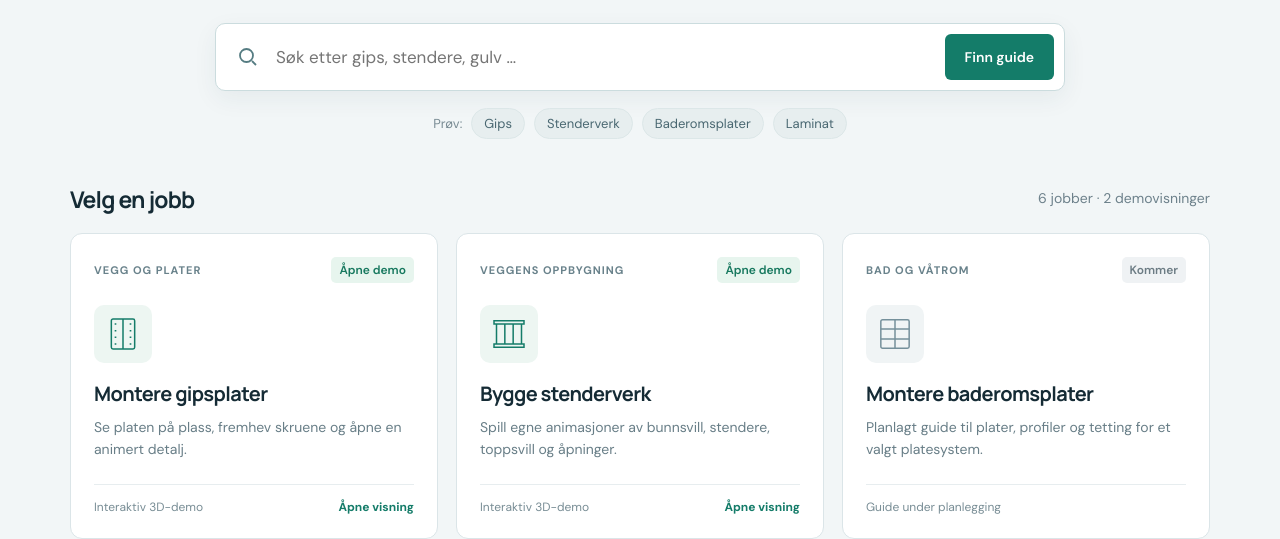
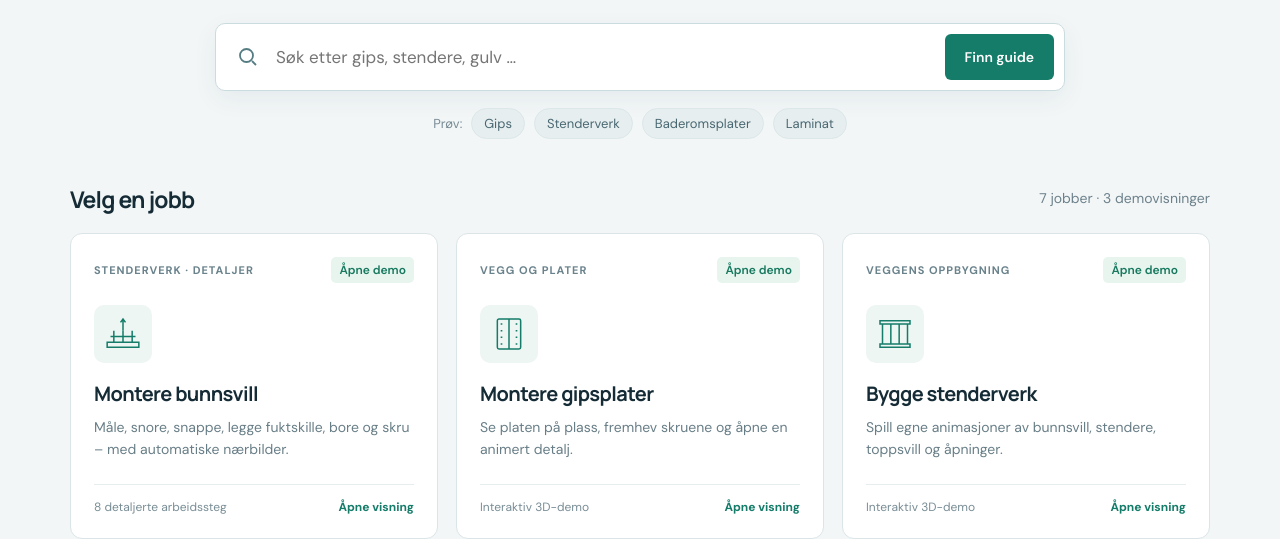
Before and after one commit to Moholdt123/monteringsguide, a plain HTML site: page index.html in a window 1280 px wide. Shown: the part 263-802 px from the top of the page. Drawn offline with Linux system fonts and the light colour scheme.

Commit message:
Connect detailed sill guide with chalk line, moisture separation and drilling

```diff
--- a/index.html
+++ b/index.html
@@ -18,12 +18,16 @@
 <button class="primary" type="submit">Finn guide</button></form>
 <div class="search-suggestions"><span>Prøv:</span><button type="button" data-query="gips">Gips</button><button type="button" data-query="stenderverk">Stenderverk</button><button type="button" data-query="baderomsplater">Baderomsplater</button><button type="button" data-query="laminat">Laminat</button></div>
 </section>
-<section aria-labelledby="guides-title" class="guides-section"><div class="guides-heading"><h2 id="guides-title">Velg en jobb</h2><p id="result-count" role="status" aria-live="polite">6 jobber · 2 demovisninger</p></div>
-<div id="guide-grid" class="guide-grid"><a class="guide-card available" href="gips.html?steg=1" data-search="gips gipsplate gipsplater skruer skrue skruing skrueavstand innfesting plate plater vegg vegger" data-name="Montere gipsplater">
+<section aria-labelledby="guides-title" class="guides-section"><div class="guides-heading"><h2 id="guides-title">Velg en jobb</h2><p id="result-count" role="status" aria-live="polite">7 jobber · 3 demovisninger</p></div>
+<div id="guide-grid" class="guide-grid"><a class="guide-card available" href="bunnsvill.html" data-search="bunnsvill svill sviller grunnmurspapp svillemembran fuktskille krittsnor rettesnor snor snore snappe oppmerking måle merke bore boring betong forankre forankring" data-name="Montere bunnsvill">
+<div class="card-top"><span class="category">STENDERVERK · DETALJER</span><span class="card-status ready">Åpne demo</span></div>
+<div class="card-icon" aria-hidden="true"><svg viewBox="0 0 48 48" fill="none" stroke="currentColor" stroke-width="1.8"><path d="M5 34h38v6H5zM9 27h30M13 20v14m11-14v14m11-14v14"/><path d="m21 10 3-4 3 4m-3-4v14"/></svg></div>
+<h3>Montere bunnsvill</h3><p>Måle, snore, snappe, legge fuktskille, bore og skru – med automatiske nærbilder.</p><div class="card-footer"><span>8 detaljerte arbeidssteg</span><span class="card-action">Åpne visning</span></div></a>
+<a class="guide-card available" href="gips.html?steg=1" data-search="gips gipsplate gipsplater skruer skrue skruing skrueavstand innfesting plate plater vegg vegger" data-name="Montere gipsplater">
 <div class="card-top"><span class="category">VEGG OG PLATER</span><span class="card-status ready">Åpne demo</span></div>
 <div class="card-icon" aria-hidden="true"><svg viewBox="0 0 48 48" fill="none" stroke="currentColor" stroke-width="1.8"><rect x="10" y="6" width="28" height="36" rx="2"/><path d="M24 6v36M14 12h2m-2 8h2m-2 8h2m-2 8h2m16-24h2m-2 8h2m-2 8h2m-2 8h2"/></svg></div>
 <h3>Montere gipsplater</h3><p>Se platen på plass, fremhev skruene og åpne en animert detalj.</p><div class="card-footer"><span>Interaktiv 3D-demo</span><span class="card-action">Åpne visning</span></div></a>
-<a class="guide-card available" href="stenderverk.html" data-search="stender stendere stenderverk reisverk ramme vegg vegger toppsvill bunnsvill svill sviller tre treverk" data-name="Bygge stenderverk">
+<a class="guide-card available" href="stenderverk.html" data-search="stender stendere stenderverk reisverk ramme vegg vegger toppsvill tre treverk" data-name="Bygge stenderverk">
 <div class="card-top"><span class="category">VEGGENS OPPBYGNING</span><span class="card-status ready">Åpne demo</span></div>
 <div class="card-icon" aria-hidden="true"><svg viewBox="0 0 48 48" fill="none" stroke="currentColor" stroke-width="1.8"><path d="M6 8h36v4H6zm0 28h36v4H6zM9 12v24m10-24v24m10-24v24m10-24v24"/></svg></div>
 <h3>Bygge stenderverk</h3><p>Spill egne animasjoner av bunnsvill, stendere, toppsvill og åpninger.</p><div class="card-footer"><span>Interaktiv 3D-demo</span><span class="card-action">Åpne visning</span></div></a>
```
